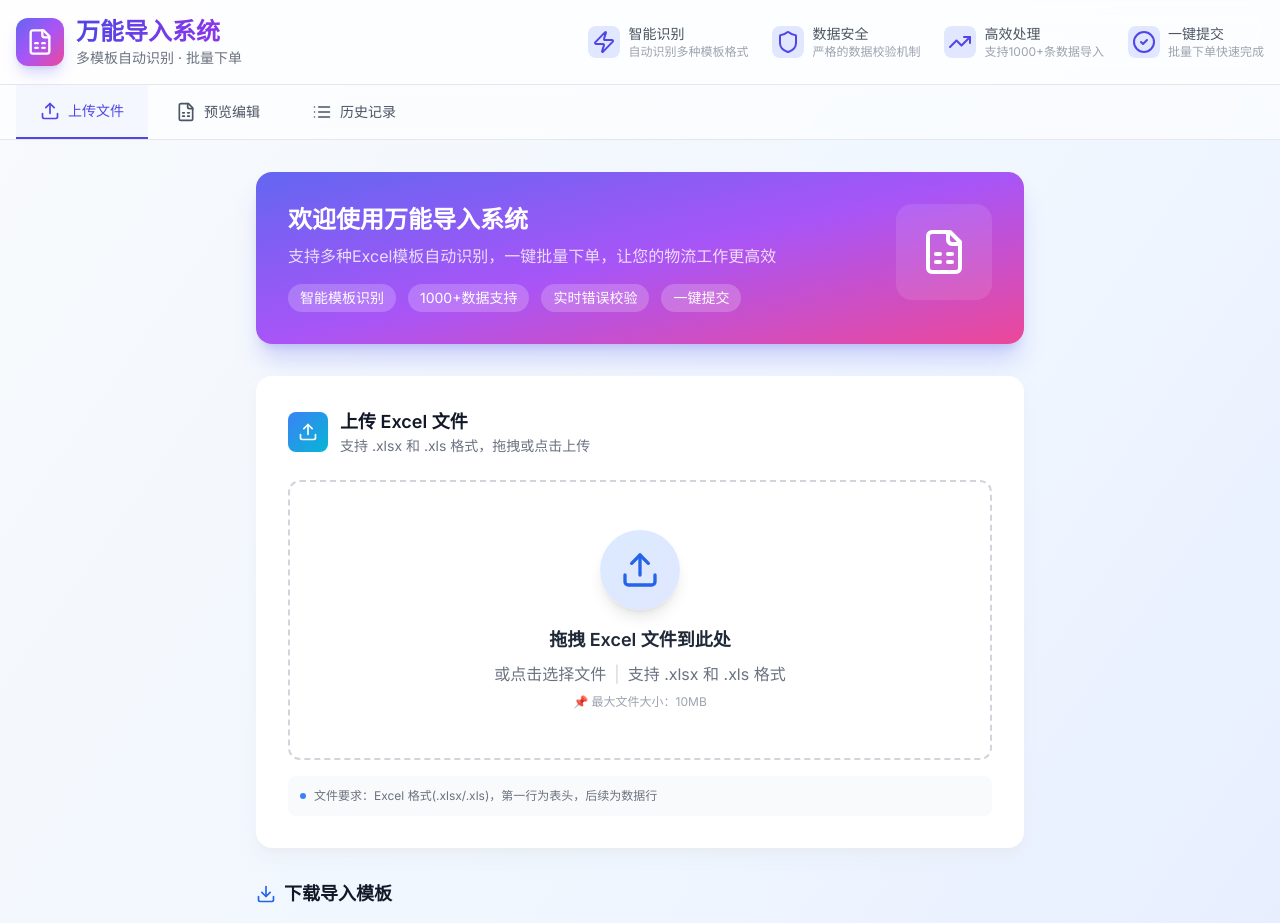
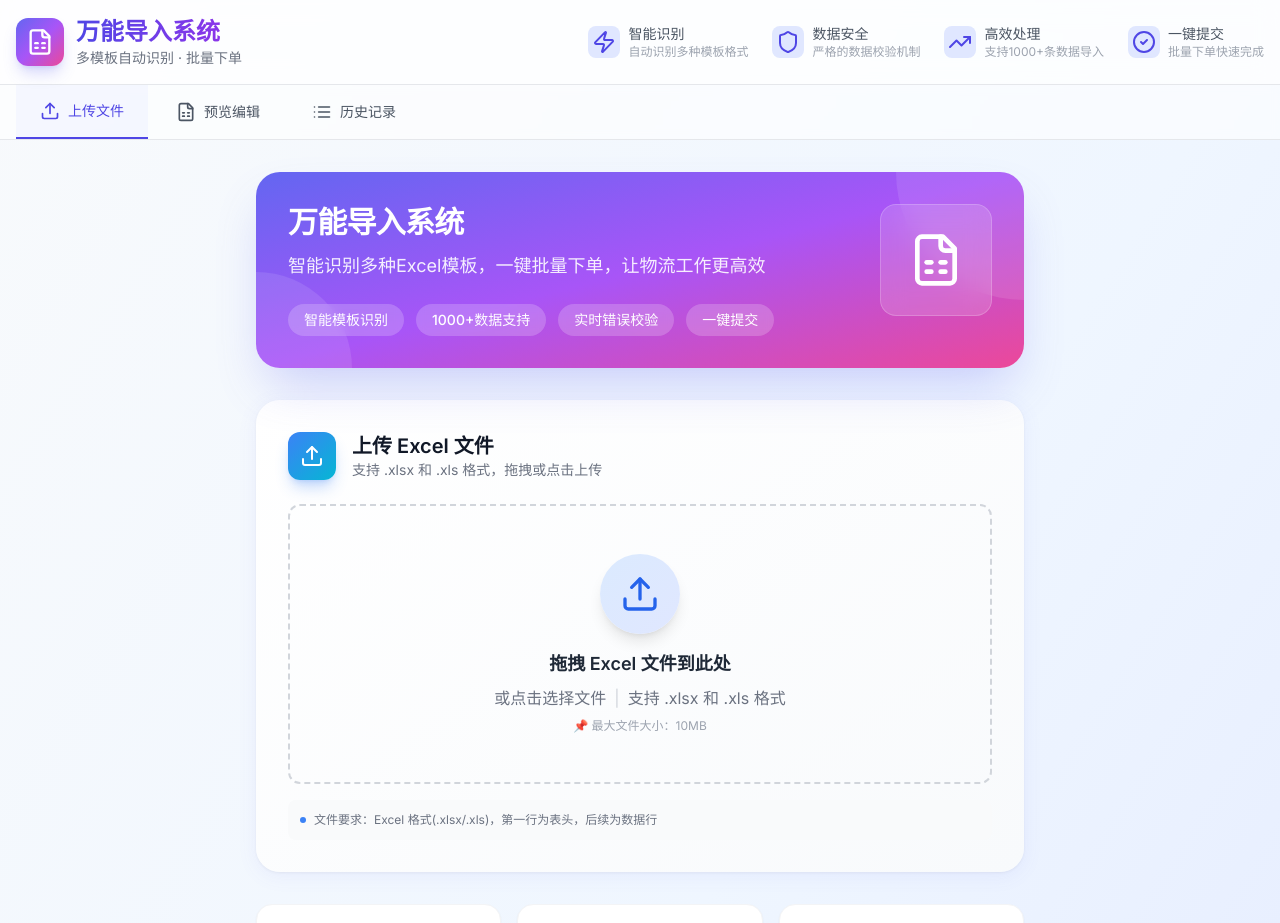
Before and after one commit to mrlsqgit/0507kaoshi, a Next.js app: page / in a window 1280 px wide. Shown: the top 923 px of the page. Built offline with nearby package versions, Linux system fonts and the light colour scheme.

Commit message:
Feature: Complete 考点7 - UI美观与代码质量优化

```diff
--- a/app/globals.css
+++ b/app/globals.css
@@ -4,8 +4,34 @@
 
 :root {
   --foreground-rgb: 0, 0, 0;
-  --background-start-rgb: 249, 250, 251;
+  --background-start-rgb: 240, 244, 251;
   --background-end-rgb: 255, 255, 255;
+
+  /* Custom theme colors */
+  --primary-50: #eef2ff;
+  --primary-100: #e0e7ff;
+  --primary-200: #c7d2fe;
+  --primary-300: #a5b4fc;
+  --primary-400: #818cf8;
+  --primary-500: #6366f1;
+  --primary-600: #4f46e5;
+  --primary-700: #4338ca;
+  --primary-800: #3730a3;
+  --primary-900: #312e81;
+
+  --indigo-50: #eef2ff;
+  --indigo-100: #e0e7ff;
+  --indigo-200: #c7d2fe;
+  --indigo-300: #a5b4fc;
+  --indigo-400: #818cf8;
+  --indigo-500: #6366f1;
+  --indigo-600: #4f46e5;
+
+  --purple-500: #a855f7;
+  --purple-600: #9333ea;
+
+  --pink-500: #ec4899;
+  --pink-600: #db2777;
 }
 
 @media (prefers-color-scheme: dark) {
@@ -18,17 +44,129 @@
 
 body {
   color: rgb(var(--foreground-rgb));
-  background: linear-gradient(
-      to bottom,
-      transparent,
-      rgb(var(--background-end-rgb))
-    )
-    rgb(var(--background-start-rgb));
+  background: linear-gradient(135deg, var(--background-start-rgb) 0%, #ffffff 50%, #f0f4fb 100%);
+  min-height: 100vh;
 }
 
 @layer utilities {
   .text-balance {
     text-wrap: balance;
+  }
+
+  .gradient-primary {
+    background: linear-gradient(135deg, var(--primary-500) 0%, var(--purple-500) 50%, var(--pink-500) 100%);
+  }
+
+  .gradient-primary-light {
+    background: linear-gradient(135deg, var(--primary-50) 0%, var(--indigo-100) 50%, #fce7f3 100%);
+  }
+
+  .gradient-card {
+    background: linear-gradient(145deg, #ffffff 0%, #f8fafc 100%);
+  }
+
+  .shadow-card {
+    box-shadow: 0 4px 20px rgba(99, 102, 241, 0.08), 0 1px 3px rgba(0, 0, 0, 0.05);
+  }
+
+  .shadow-card-hover {
+    box-shadow: 0 8px 30px rgba(99, 102, 241, 0.12), 0 2px 8px rgba(0, 0, 0, 0.06);
+  }
+
+  .animate-fade-in {
+    animation: fadeIn 0.3s ease-out;
+  }
+
+  .animate-slide-up {
+    animation: slideUp 0.4s ease-out;
+  }
+
+  .animate-scale-in {
+    animation: scaleIn 0.3s ease-out;
+  }
+
+  .animate-shimmer {
+    animation: shimmer 2s infinite linear;
+    background-size: 200% 100%;
+  }
+
+  .animate-pulse-glow {
+    animation: pulseGlow 2s ease-in-out infinite;
+  }
+
+  .animate-bounce-soft {
+    animation: bounceSoft 1s ease-in-out;
+  }
+
+  .border-gradient {
+    border-image: linear-gradient(135deg, var(--primary-500), var(--purple-500)) 1;
+  }
+}
+
+@keyframes fadeIn {
+  from {
+    opacity: 0;
+  }
+  to {
+    opacity: 1;
+  }
+}
+
+@keyframes slideUp {
+  from {
+    opacity: 0;
+    transform: translateY(20px);
+  }
+  to {
+    opacity: 1;
+    transform: translateY(0);
+  }
+}
+
+@keyframes scaleIn {
+  from {
+    opacity: 0;
+    transform: scale(0.95);
+  }
+  to {
+    opacity: 1;
+    transform: scale(1);
+  }
+}
+
+@keyframes shimmer {
+  0% {
+    background-position: 200% 0;
+  }
+  100% {
+    background-position: -200% 0;
+  }
+}
+
+@keyframes pulseGlow {
+  0%, 100% {
+    box-shadow: 0 0 20px rgba(99, 102, 241, 0.3);
+  }
+  50% {
+    box-shadow: 0 0 40px rgba(99, 102, 241, 0.5);
+  }
+}
+
+@keyframes bounceSoft {
+  0%, 100% {
+    transform: translateY(0);
+  }
+  50% {
+    transform: translateY(-10px);
+  }
+}
+
+@keyframes move-stripes {
+  0% {
+    background-position: 0 0;
+  }
+  100% {
+    background-position: 20px 0;
   }
 }
 
@@ -44,10 +182,29 @@ body {
 }
 
 ::-webkit-scrollbar-thumb {
-  background: #cbd5e1;
+  background: linear-gradient(135deg, #cbd5e1 0%, #94a3b8 100%);
   border-radius: 4px;
 }
 
 ::-webkit-scrollbar-thumb:hover {
-  background: #94a3b8;
+  background: linear-gradient(135deg, #94a3b8 0%, #64748b 100%);
 }
+
+/* Focus styles */
+input:focus,
+select:focus,
+button:focus {
+  outline: none;
+}
+
+/* Button active state */
+button:active:not(:disabled) {
+  transform: scale(0.98);
+}
+
+/* Smooth transitions */
+* {
+  transition-property: background-color, border-color, color, fill, stroke, opacity, box-shadow, transform;
+  transition-timing-function: cubic-bezier(0.4, 0, 0.2, 1);
+  transition-duration: 150ms;
+}
--- a/app/page.tsx
+++ b/app/page.tsx
@@ -318,44 +318,50 @@ export default function Home() {
       {/* Content */}
       <main className="max-w-7xl mx-auto px-4 py-8">
         {activeTab === 'upload' && (
-          <div className="max-w-3xl mx-auto">
+          <div className="max-w-3xl mx-auto animate-fade-in">
             {/* Hero Card */}
-            <div className="bg-gradient-to-br from-indigo-500 via-purple-500 to-pink-500 rounded-2xl p-8 text-white mb-8 shadow-xl shadow-indigo-500/25">
-              <div className="flex items-start justify-between">
-                <div>
-                  <h2 className="text-2xl font-bold mb-2">欢迎使用万能导入系统</h2>
-                  <p className="text-white/80 mb-4">
-                    支持多种Excel模板自动识别，一键批量下单，让您的物流工作更高效
+            <div className="relative overflow-hidden bg-gradient-to-br from-indigo-500 via-purple-500 to-pink-500 rounded-3xl p-8 text-white mb-8 shadow-2xl shadow-indigo-500/30">
+              {/* Decorative background elements */}
+              <div className="absolute top-0 right-0 w-64 h-64 bg-white/10 rounded-full -translate-y-1/2 translate-x-1/2"></div>
+              <div className="absolute bottom-0 left-0 w-48 h-48 bg-white/10 rounded-full translate-y-1/2 -translate-x-1/2"></div>
+
+              <div className="relative z-10 flex items-start justify-between">
+                <div className="flex-1">
+                  <h2 className="text-3xl font-bold mb-3 tracking-tight">万能导入系统</h2>
+                  <p className="text-white/90 mb-6 text-lg">
+                    智能识别多种Excel模板，一键批量下单，让物流工作更高效
                   </p>
                   <div className="flex flex-wrap gap-3">
-                    <span className="px-3 py-1 bg-white/20 rounded-full text-sm">智能模板识别</span>
-                    <span className="px-3 py-1 bg-white/20 rounded-full text-sm">1000+数据支持</span>
-                    <span className="px-3 py-1 bg-white/20 rounded-full text-sm">实时错误校验</span>
-                    <span className="px-3 py-1 bg-white/20 rounded-full text-sm">一键提交</span>
+                    <span className="px-4 py-1.5 bg-white/20 backdrop-blur-sm rounded-full text-sm font-medium">智能模板识别</span>
+                    <span className="px-4 py-1.5 bg-white/20 backdrop-blur-sm rounded-full text-sm font-medium">1000+数据支持</span>
+                    <span className="px-4 py-1.5 bg-white/20 backdrop-blur-sm rounded-full text-sm font-medium">实时错误校验</span>
+                    <span className="px-4 py-1.5 bg-white/20 backdrop-blur-sm rounded-full text-sm font-medium">一键提交</span>
                   </div>
                 </div>
-                <div className="w-24 h-24 bg-white/10 rounded-2xl flex items-center justify-center">
-                  <FileSpreadsheet className="w-12 h-12" />
+                <div className="w-28 h-28 bg-white/15 backdrop-blur-md rounded-2xl flex items-center justify-center border border-white/20">
+                  <FileSpreadsheet className="w-14 h-14" />
                 </div>
               </div>
             </div>
 
             {/* Upload Card */}
-            <div className="bg-white rounded-2xl shadow-lg shadow-gray-200/50 p-8 mb-8">
-              <div className="flex items-center gap-3 mb-6">
-                <div className="w-10 h-10 bg-gradient-to-br from-blue-500 to-cyan-500 rounded-lg flex items-center justify-center">
-                  <Upload className="w-5 h-5 text-white" />
+            <div className="gradient-card rounded-3xl shadow-card p-8 mb-8 hover:shadow-card-hover transition-shadow duration-300">
+              <div className="flex items-center gap-4 mb-6">
+                <div className="w-12 h-12 bg-gradient-to-br from-blue-500 to-cyan-500 rounded-xl flex items-center justify-center shadow-lg shadow-blue-500/30">
+                  <Upload className="w-6 h-6 text-white" />
                 </div>
                 <div>
-                  <h3 className="text-lg font-semibold text-gray-900">上传 Excel 文件</h3>
+                  <h3 className="text-xl font-semibold text-gray-900">上传 Excel 文件</h3>
                   <p className="text-sm text-gray-500">支持 .xlsx 和 .xls 格式，拖拽或点击上传</p>
                 </div>
               </div>
 
-              <FileUploader onFileUpload={handleFileUpload} disabled={uploading} />
+              <div className="animate-slide-up">
+                <FileUploader onFileUpload={handleFileUpload} disabled={uploading} />
+              </div>
 
               {uploading && (
-                <div className="mt-6">
+                <div className="mt-6 animate-scale-in">
                   <ProgressBar
                     progress={uploadProgress}
                     text="正在解析文件..."
@@ -364,17 +370,44 @@ export default function Home() {
               )}
             </div>
 
+            {/* Features Grid */}
+            <div className="grid grid-cols-1 md:grid-cols-3 gap-4 mb-8">
+              <div className="bg-white rounded-2xl p-5 shadow-sm border border-gray-100 hover:shadow-md hover:border-indigo-200 transition-all duration-300">
+                <div className="w-10 h-10 bg-gradient-to-br from-green-500 to-emerald-500 rounded-xl flex items-center justify-center mb-3">
+                  <Zap className="w-5 h-5 text-white" />
+                </div>
+                <h4 className="font-semibold text-gray-900 mb-1">极速上传</h4>
+                <p className="text-sm text-gray-500">支持最大10MB文件，秒级解析</p>
+              </div>
+              <div className="bg-white rounded-2xl p-5 shadow-sm border border-gray-100 hover:shadow-md hover:border-indigo-200 transition-all duration-300">
+                <div className="w-10 h-10 bg-gradient-to-br from-amber-500 to-orange-500 rounded-xl flex items-center justify-center mb-3">
+                  <Shield className="w-5 h-5 text-white" />
+                </div>
+                <h4 className="font-semibold text-gray-900 mb-1">智能校验</h4>
+                <p className="text-sm text-gray-500">实时数据验证，错误即时提示</p>
+              </div>
+              <div className="bg-white rounded-2xl p-5 shadow-sm border border-gray-100 hover:shadow-md hover:border-indigo-200 transition-all duration-300">
+                <div className="w-10 h-10 bg-gradient-to-br from-purple-500 to-pink-500 rounded-xl flex items-center justify-center mb-3">
+                  <TrendingUp className="w-5 h-5 text-white" />
+                </div>
+                <h4 className="font-semibold text-gray-900 mb-1">高效管理</h4>
+                <p className="text-sm text-gray-500">历史记录可查，数据永久保存</p>
+              </div>
+            </div>
+
             {/* Template Downloader */}
-            <TemplateDownloader />
+            <div className="animate-slide-up">
+              <TemplateDownloader />
+            </div>
           </div>
         )}
 
         {activeTab === 'preview' && parsedRows.length > 0 && (
-          <div className="bg-white rounded-2xl shadow-lg shadow-gray-200/50 p-6">
+          <div className="gradient-card rounded-3xl shadow-card p-6 animate-fade-in">
             <div className="flex items-center justify-between mb-6">
               <div className="flex items-center gap-4">
-                <div className="w-10 h-10 bg-gradient-to-br from-amber-500 to-orange-500 rounded-lg flex items-center justify-center">
-                  <FileSpreadsheet className="w-5 h-5 text-white" />
+                <div className="w-12 h-12 bg-gradient-to-br from-amber-500 to-orange-500 rounded-xl flex items-center justify-center shadow-lg shadow-amber-500/30">
+                  <FileSpreadsheet className="w-6 h-6 text-white" />
                 </div>
                 <div>
                   <h3 className="text-lg font-semibold text-gray-900">数据预览</h3>
```
